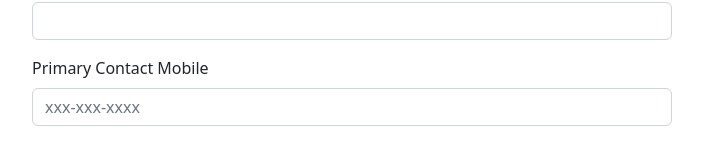
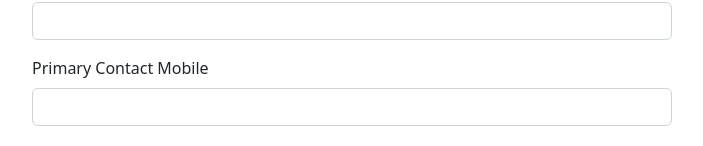
Before and after one commit to dteran24/sp-app, a React (Create React App) app in the folder my-app/: page / in a window 1280 px wide. Shown: the part 650-796 px from the top of the page, without its empty margins (288-991 px from the left). Built offline with nearby package versions, Linux system fonts and the light colour scheme.

Commit message:
input validation set up

```diff
--- a/my-app/src/components/SignupForm.tsx
+++ b/my-app/src/components/SignupForm.tsx
@@ -7,7 +7,7 @@ import { v4 as uuidv4 } from 'uuid';
 function SignupForm() {
   let uniqueID: string = uuidv4();
   const [validated, setValidated] = useState(false);
-  const [disableSubmit, setDisableSubmit] = useState(false);
+
   const [formData, setFormData] = useState<FormData>({
     registrationID:'',
     parentName: '',
@@ -24,6 +24,38 @@ function SignupForm() {
     secondaryContactPerson:'',
     secondaryContactMobile: '',
   })
+  const [validateInputs, setValidateInputs] = useState({
+    parentName: false,
+    studentName: false,
+    studentRegisterNumber: false,
+    zipCode: false,
+    city: false,
+    primaryContactMobile: false,
+    secondaryContactMobile: false,
+  })
+
+  const validateUserInputs = () => {
+    let validParentName = !/^[a-zA-Z\s]+$/.test(formData.parentName);
+    let validStudentName = !/^[a-zA-Z\s]+$/.test(formData.studentName);
+    let validRegisterNumber = !/^R-[a-zA-Z0-9]{3}-\.[a-zA-Z0-9]{3}$/.test(formData.studentRegisterNumber);
+    let validZip = !/^\d{6}$/.test(formData.zipCode);
+    let validCity = !/^[a-zA-Z]+$/.test(formData.city);
+    let validMobilePrimary = !/^\d{10}$/.test(formData.primaryContactMobile);
+    let validMobileSecondary = !/^\d{10}$/.test(formData.secondaryContactMobile);
+    setValidateInputs({
+      ...validateInputs,
+      parentName: validParentName,
+      studentName: validStudentName,
+      studentRegisterNumber: validRegisterNumber,
+      zipCode: validZip,
+      city: validCity,
+      primaryContactMobile: validMobilePrimary,
+      secondaryContactMobile: validMobileSecondary
+    })
+
+
+}
+
 
   const disableDropDownHandler = () => {
     if (formData.country === '' || formData.country == null) {
@@ -34,37 +66,41 @@ function SignupForm() {
   }
 
   const handleChange = (event: React.ChangeEvent<HTMLInputElement>) => {
-    setFormData({...formData, [event.target.id]: event.target.value})
+    setFormData({ ...formData, [event.target.id]: event.target.value })
   }
 
   const handleSubmit = (event: React.FormEvent<HTMLFormElement>) => {
     event.preventDefault();
     setValidated(true);
-    if (!Object.values(formData).every(property => property === null || property === '')) {
+    validateUserInputs();
+
+    if (!Object.values(formData).every(property => property === null || property === '') && Object.values(validateInputs).every(property => property === true)) {
       setFormData({ ...formData, registrationID: uniqueID });
-      console.log('Creating form');
-    } else {
-      setDisableSubmit(true);
+      console.log("form was submitted")
     }
+
   }
 
-  console.log('Form was submitted', formData);
+
   return (
     <div className="d-flex justify-content-center">
       <Form className="w-50" noValidate validated={validated} onSubmit={handleSubmit}>
         <Form.Group className="mb-3" controlId="parentName">
           <Form.Label>Parent Name</Form.Label>
-          <Form.Control required type="text" value={formData.parentName} onChange={handleChange} />
+          <Form.Control required type="text" value={formData.parentName} onChange={handleChange} isInvalid={validateInputs.parentName} />
+          <Form.Control.Feedback type="invalid">Please enter a valid name</Form.Control.Feedback>
         </Form.Group>
 
         <Form.Group className="mb-3" controlId="studentName">
           <Form.Label>Student Name</Form.Label>
-          <Form.Control required type="text" value={formData.studentName} onChange={handleChange} />
+          <Form.Control required type="text" value={formData.studentName} onChange={handleChange} isInvalid={validateInputs.studentName} />
+          <Form.Control.Feedback type="invalid">Please enter a valid name</Form.Control.Feedback>
         </Form.Group>
 
         <Form.Group className="mb-3" controlId="studentRegisterNumber">
           <Form.Label>Student Register Number</Form.Label>
-          <Form.Control required type="text" placeholder="R-xxx.xxx" value={formData.studentRegisterNumber} onChange={handleChange} />
+          <Form.Control required type="text" placeholder="R-xxx.xxx" value={formData.studentRegisterNumber} onChange={handleChange} isInvalid={validateInputs.studentRegisterNumber} />
+          <Form.Control.Feedback type="invalid">Please enter a valid format</Form.Control.Feedback>
         </Form.Group>
         <div>
           <Form.Group className="mb-3" controlId="address">
@@ -73,10 +109,12 @@ function SignupForm() {
           </Form.Group>
           <div className="d-flex flex-row justify-content-between">
             <Form.Group className="mb-3 w-50" controlId="city">
-              <Form.Control required type="text" placeholder="City" value={formData.city} onChange={handleChange}/>
+              <Form.Control required type="text" placeholder="City" value={formData.city} onChange={handleChange} isInvalid={validateInputs.city} />
+              <Form.Control.Feedback type="invalid">Please enter a city</Form.Control.Feedback>
             </Form.Group>
             <Form.Group className="mb-3" controlId="zipCode">
-              <Form.Control required type="text" placeholder="Zip/Postal" value={formData.zipCode} onChange={handleChange} />
+              <Form.Control required type="text" placeholder="Zip/Postal" value={formData.zipCode} onChange={handleChange} isInvalid={validateInputs.zipCode} />
+              <Form.Control.Feedback type="invalid">Please enter a 6-digit zip code</Form.Control.Feedback>
             </Form.Group>
           </div>
           <div className="d-flex flex-row justify-content-between">
@@ -99,31 +137,34 @@ function SignupForm() {
 
         <Form.Group className="mb-3" controlId="emailAddress">
           <Form.Label>Email address</Form.Label>
-          <Form.Control required type="email" placeholder="example@gmail.com" />
+          <Form.Control required type="email" placeholder="example@gmail.com" value={formData.emailAddress} onChange={handleChange}/>
+          <Form.Control.Feedback type="invalid">Please enter a valid email</Form.Control.Feedback>
         </Form.Group>
 
         <Form.Group className="mb-3" controlId="primaryContactPerson">
           <Form.Label>Primary Contact</Form.Label>
-          <Form.Control required type="text" />
+          <Form.Control required type="text" value={formData.primaryContactPerson} onChange={handleChange} />
         </Form.Group>
 
         <Form.Group className="mb-3" controlId="primaryContactMobile">
           <Form.Label>Primary Contact Mobile</Form.Label>
-          <Form.Control required type="text" placeholder="xxx-xxx-xxxx"/>
+          <Form.Control required type="text" isInvalid={validateInputs.primaryContactMobile} value={formData.primaryContactMobile} onChange={handleChange}/>
+          <Form.Control.Feedback type="invalid">Please enter a 10-digit phone number</Form.Control.Feedback>
         </Form.Group>
 
         <Form.Group className="mb-3" controlId="secondaryContactPerson">
           <Form.Label>Secondary Contact</Form.Label>
-          <Form.Control required type="text" />
+          <Form.Control required type="text" value={formData.secondaryContactPerson} onChange={handleChange}/>
         </Form.Group>
 
         <Form.Group className="mb-3" controlId="secondaryContactMobile">
           <Form.Label>Secondary Contact Mobile</Form.Label>
-          <Form.Control required type="text" />
+          <Form.Control required type="text" value={formData.secondaryContactMobile} isInvalid={validateInputs.secondaryContactMobile} onChange={handleChange}/>
+          <Form.Control.Feedback type="invalid">Please enter a 10-digit phone number</Form.Control.Feedback>
         </Form.Group>
         <div className="d-flex justify-content-center mb-3">
 
-        <Button variant="primary" type="submit" disabled={disableSubmit}>
+        <Button variant="primary" type="submit">
           Submit
           </Button>
           </div>
```
